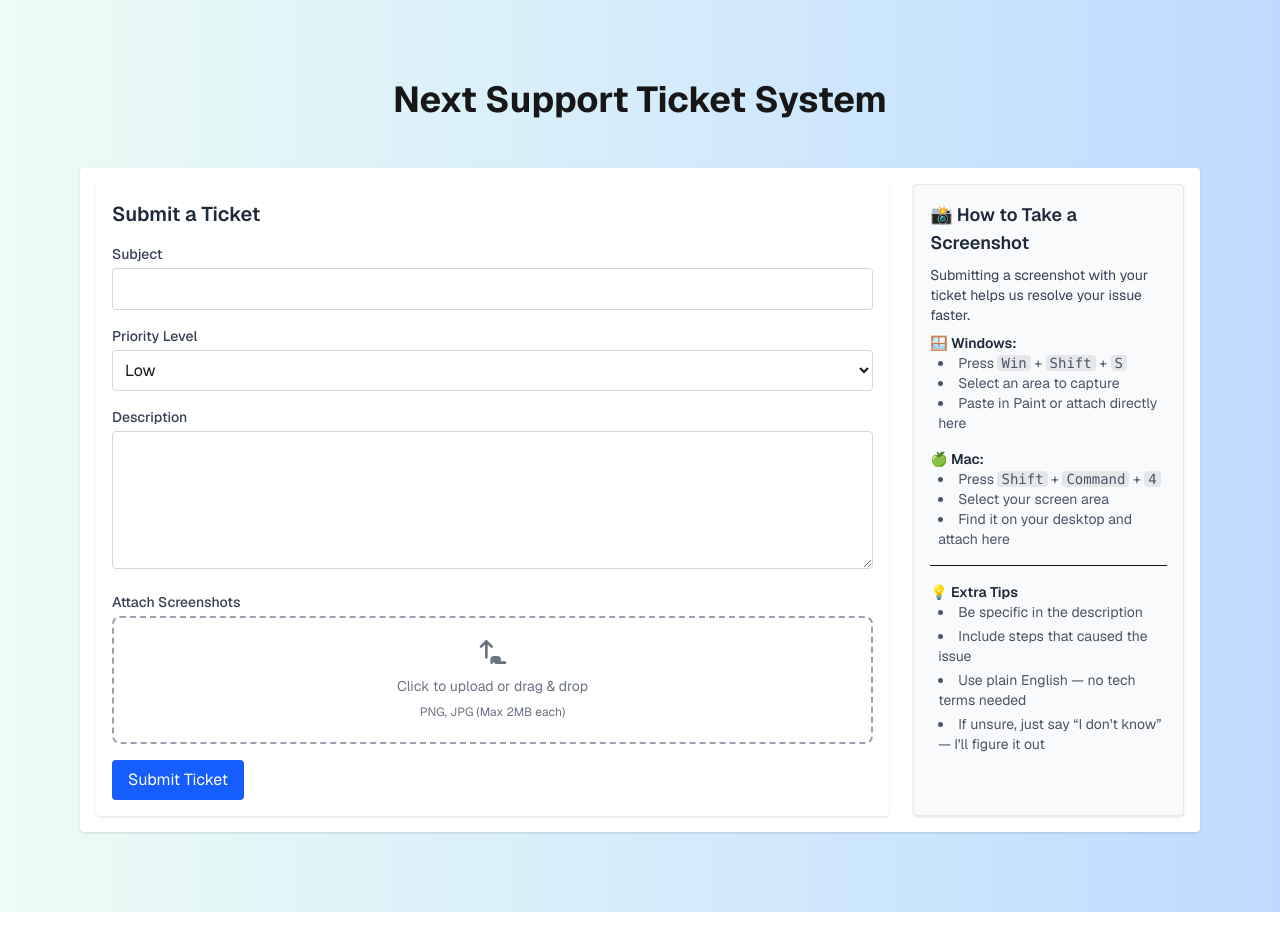
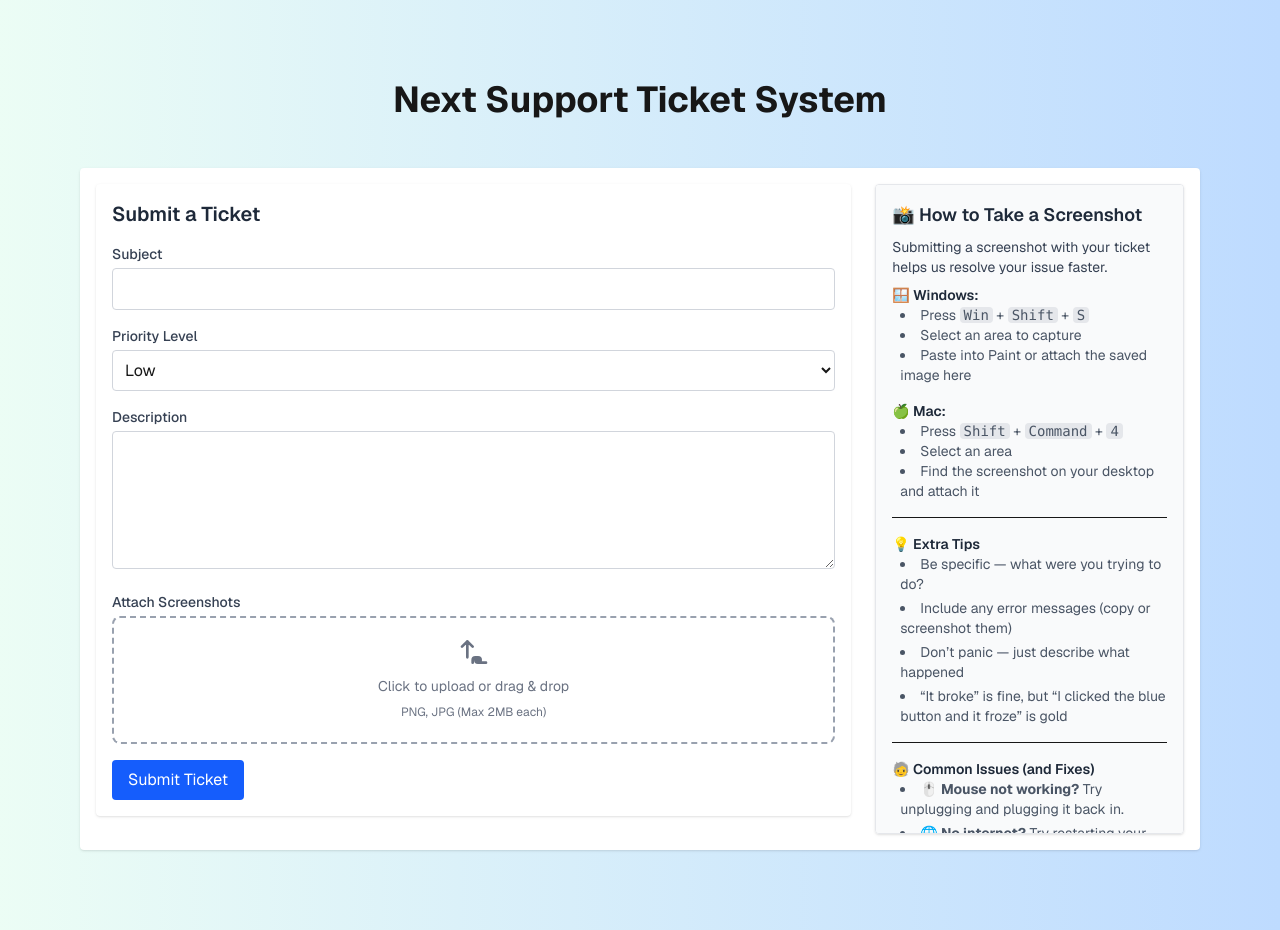
Before and after one commit to adamn1225/personalticketsystem, a Next.js app: page / in a window 1280 px wide. Built offline with nearby package versions, Linux system fonts and the light colour scheme.

Commit message:
tips added

```diff
--- a/components/SupportTicketForm.tsx
+++ b/components/SupportTicketForm.tsx
@@ -60,7 +60,7 @@ const SupportTicketForm = () => {
     };
 
     return (
-        <div className="max-w-6xl w-full mx-auto flex flex-col md:flex-row gap-6 p-4 bg-white rounded shadow">
+        <div className="max-w-6xl w-full h-fullmx-auto flex flex-col md:flex-row gap-6 p-4 bg-white rounded shadow">
             {submitted && (
                 <div className="fixed inset-0 flex items-center justify-center bg-black bg-opacity-50 z-50">
                     <div className="bg-white p-6 rounded shadow-lg text-center">
@@ -76,7 +76,7 @@ const SupportTicketForm = () => {
                 </div>
             )}
 
-            <form onSubmit={handleSubmit} className="max-w-6xl w-full mx-auto p-4 bg-white rounded shadow space-y-4" encType="multipart/form-data">
+            <form onSubmit={handleSubmit} className="max-w-6xl  h-1/2 w-full mx-auto p-4 bg-white rounded shadow space-y-4" encType="multipart/form-data">
                 <h2 className="text-xl font-semibold text-gray-800">Submit a Ticket</h2>
 
                 <div>
@@ -170,37 +170,54 @@ const SupportTicketForm = () => {
                     Submit Ticket
                 </button>
             </form>
-            <aside className="w-full md:w-1/3 bg-gray-50 border border-gray-200 rounded p-4 shadow-sm">
+            <aside className="h-1/2 max-h-[650px] overflow-y-auto w-full md:w-2/5 bg-gray-50 border border-gray-200 rounded p-4 shadow-sm">
                 <h3 className="text-lg font-semibold text-gray-800 mb-2">📸 How to Take a Screenshot</h3>
                 <p className="text-sm text-gray-700 mb-2">
                     Submitting a screenshot with your ticket helps us resolve your issue faster.
                 </p>
+
                 <div className="mb-4">
                     <h4 className="font-semibold text-sm text-gray-800">🪟 Windows:</h4>
                     <ul className="text-sm text-gray-600 list-disc list-inside ml-2">
                         <li>Press <kbd className="bg-gray-200 px-1 rounded">Win</kbd> + <kbd className="bg-gray-200 px-1 rounded">Shift</kbd> + <kbd className="bg-gray-200 px-1 rounded">S</kbd></li>
                         <li>Select an area to capture</li>
-                        <li>Paste in Paint or attach directly here</li>
+                        <li>Paste into Paint or attach the saved image here</li>
                     </ul>
                 </div>
-                <div>
+
+                <div className="mb-4">
                     <h4 className="font-semibold text-sm text-gray-800">🍏 Mac:</h4>
                     <ul className="text-sm text-gray-600 list-disc list-inside ml-2">
                         <li>Press <kbd className="bg-gray-200 px-1 rounded">Shift</kbd> + <kbd className="bg-gray-200 px-1 rounded">Command</kbd> + <kbd className="bg-gray-200 px-1 rounded">4</kbd></li>
-                        <li>Select your screen area</li>
-                        <li>Find it on your desktop and attach here</li>
+                        <li>Select an area</li>
+                        <li>Find the screenshot on your desktop and attach it</li>
                     </ul>
                 </div>
+
                 <div className="mt-4 border-t pt-4">
                     <h4 className="font-semibold text-sm text-gray-800">💡 Extra Tips</h4>
                     <ul className="text-sm text-gray-600 list-disc list-inside ml-2 space-y-1">
-                        <li>Be specific in the description</li>
-                        <li>Include steps that caused the issue</li>
-                        <li>Use plain English — no tech terms needed</li>
-                        <li>If unsure, just say “I don&apos;t know” — I&apos;ll figure it out</li>
+                        <li>Be specific — what were you trying to do?</li>
+                        <li>Include any error messages (copy or screenshot them)</li>
+                        <li>Don’t panic — just describe what happened</li>
+                        <li>“It broke” is fine, but “I clicked the blue button and it froze” is gold</li>
+                    </ul>
+                </div>
+
+                <div className="mt-4 border-t pt-4">
+                    <h4 className="font-semibold text-sm text-gray-800">🧓 Common Issues (and Fixes)</h4>
+                    <ul className="text-sm text-gray-600 list-disc list-inside ml-2 space-y-1">
+                        <li><b>🖱️ Mouse not working?</b> Try unplugging and plugging it back in.</li>
+                        <li><b>🌐 No internet?</b> Try restarting your Wi-Fi or modem.</li>
+                        <li><b>📄 Can’t find a file?</b> Try searching the file name in the bottom left (Windows) or top right (Mac).</li>
+                        <li><b>🔊 No sound?</b> Check your volume and headphones aren't unplugged.</li>
+                        <li><b>💻 Computer acting weird?</b> Restarting fixes 95% of issues.</li>
+                        <li><b>⏳ Slow computer?</b> Close unused tabs or programs (seriously, you don’t need 47 open).</li>
+                        <li><b>💬 Got a weird pop-up?</b> Screenshot it and send it with your ticket — don’t click anything.</li>
                     </ul>
                 </div>
             </aside>
+
         </div>
     );
 };
```
Also changed, not shown: aws/README.md (deleted), 7549 other files (tests, documents, lock files or other folders).
